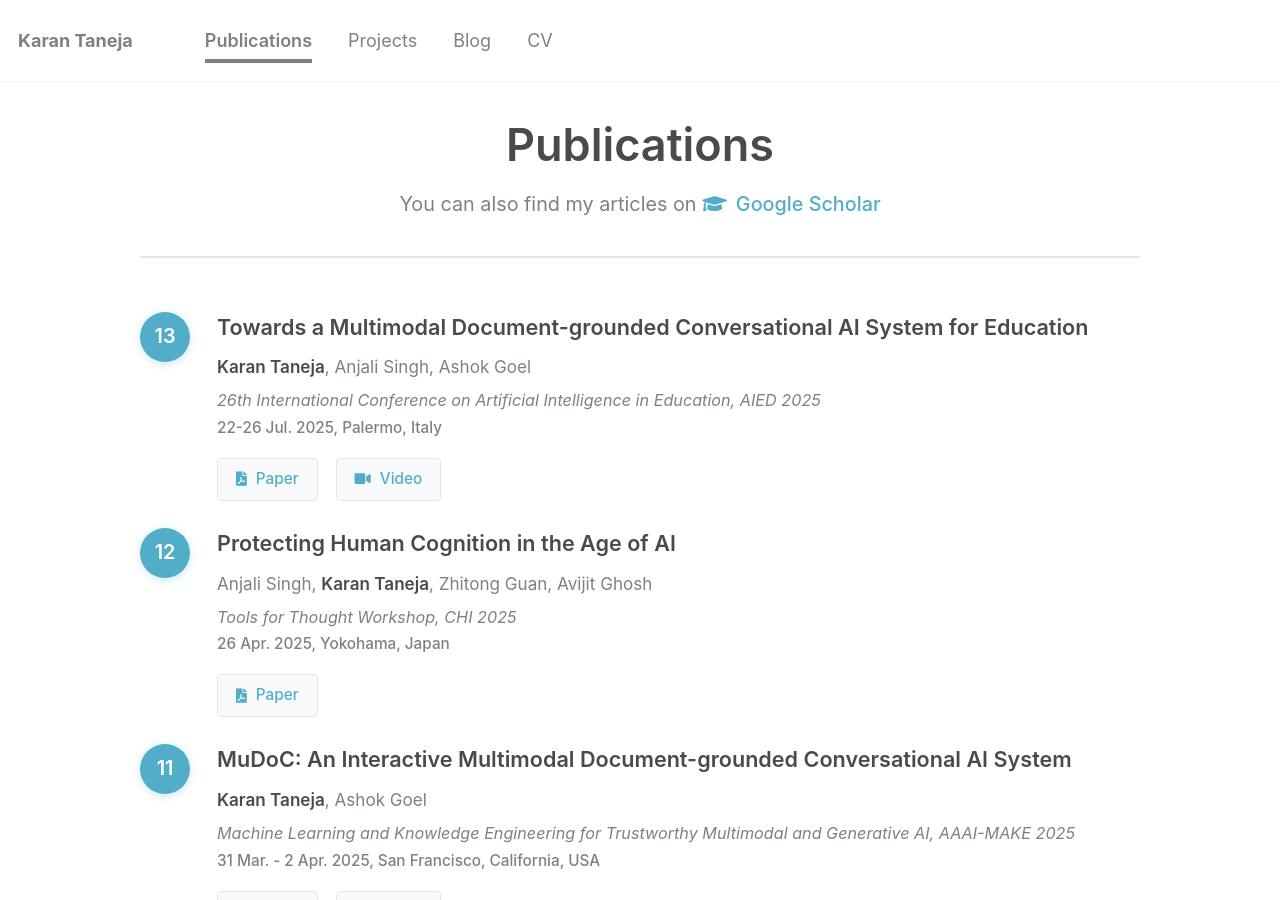
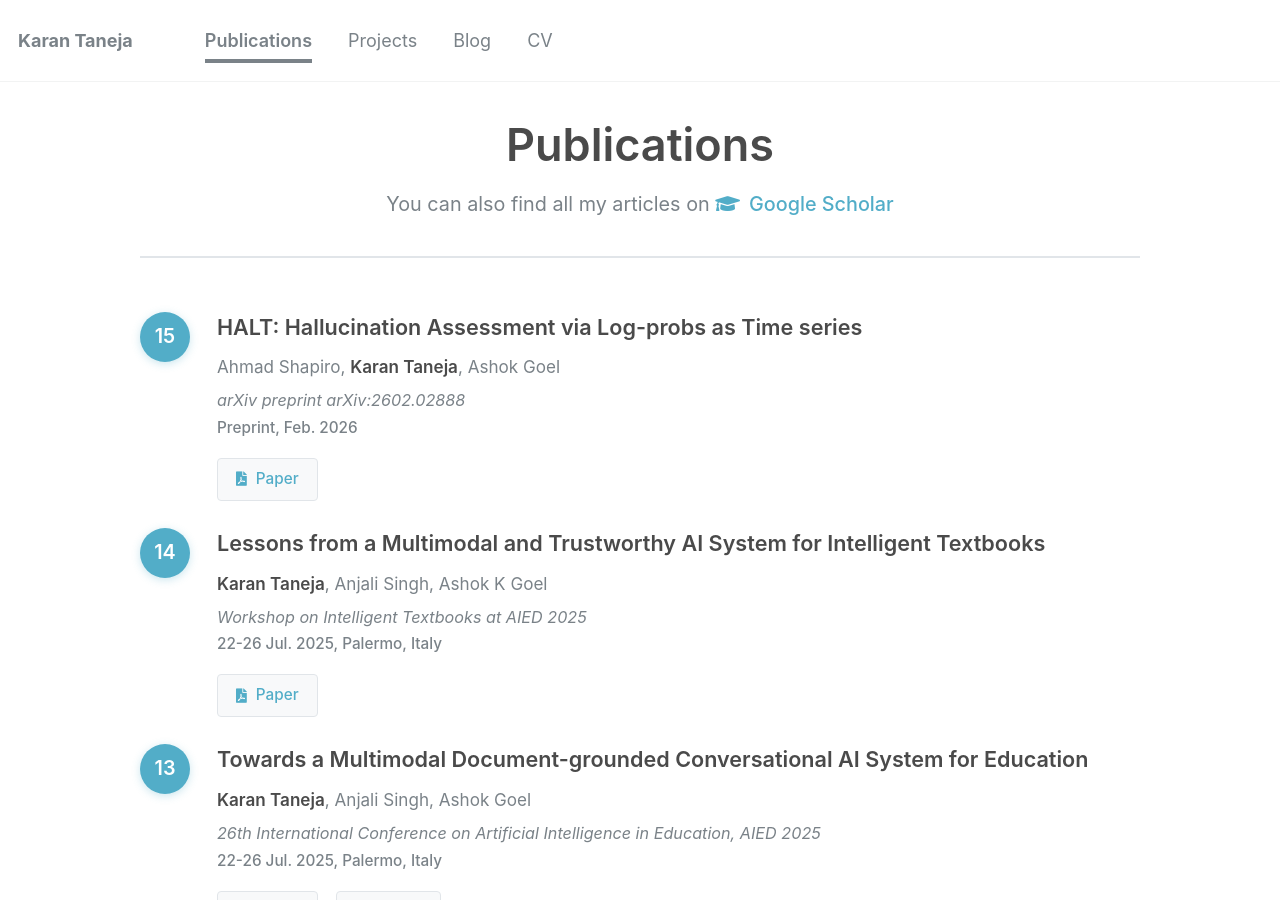
Before and after one commit to KrnTneja/KrnTneja.github.io, a Jekyll site: the page built from _pages/publications.md, in a window 1280 px wide and 900 px high. Built offline with Jekyll 4.4.1, drawn with Linux system fonts in a browser that asks for light colours.

Commit message:
Home page, projects, and paper updates

```diff
--- a/_pages/publications.md
+++ b/_pages/publications.md
@@ -12,7 +12,7 @@ author_profile: true
   <div class="publications-header">
     <h1 class="publications-title">Publications</h1>
     <p class="publications-subtitle">
-      You can also find my articles on
+      You can also find all my articles on
       <a href="https://scholar.google.com/citations?user=YQRB5NoAAAAJ&hl=en" target="_blank" rel="noopener noreferrer" class="scholar-link">
         <i class="fa fa-graduation-cap"></i>Google Scholar
       </a>
@@ -21,6 +21,38 @@ author_profile: true
 
   <!-- Publications List -->
   <div class="publications-list">
+
+    <!-- Publication 15 -->
+    <div class="publication-item">
+      <div class="publication-number">15</div>
+      <div class="publication-content">
+        <h3 class="publication-title">HALT: Hallucination Assessment via Log-probs as Time series</h3>
+        <p class="publication-authors">Ahmad Shapiro, <strong>Karan Taneja</strong>, Ashok Goel</p>
+        <p class="publication-venue"><i>arXiv preprint arXiv:2602.02888</i></p>
+        <p class="publication-date">Preprint, Feb. 2026</p>
+        <div class="publication-links">
+          <a href="https://arxiv.org/pdf/2602.02888" target="_blank" rel="noopener noreferrer" class="publication-link">
+            <i class="fas fa-file-pdf"></i> Paper
+          </a>
+        </div>
+      </div>
+    </div>
+
+    <!-- Publication 14 -->
+    <div class="publication-item">
+      <div class="publication-number">14</div>
+      <div class="publication-content">
+        <h3 class="publication-title">Lessons from a Multimodal and Trustworthy AI System for Intelligent Textbooks</h3>
+        <p class="publication-authors"><strong>Karan Taneja</strong>, Anjali Singh, Ashok K Goel</p>
+        <p class="publication-venue"><i>Workshop on Intelligent Textbooks at AIED 2025</i></p>
+        <p class="publication-date">22-26 Jul. 2025, Palermo, Italy</p>
+        <div class="publication-links">
+          <a href="https://ceur-ws.org/Vol-4010/itb25_s2s1.pdf" target="_blank" rel="noopener noreferrer" class="publication-link">
+            <i class="fas fa-file-pdf"></i> Paper
+          </a>
+        </div>
+      </div>
+    </div>
 
     <!-- Publication 13 -->
     <div class="publication-item">
```
Also changed, not shown: _pages/about.md (+2 -2 lines), _projects/halt-hallucination-detection.md (added, +28 -0 lines), _projects/multimodal-document-grounded-ai.md (+1 -1 lines).
